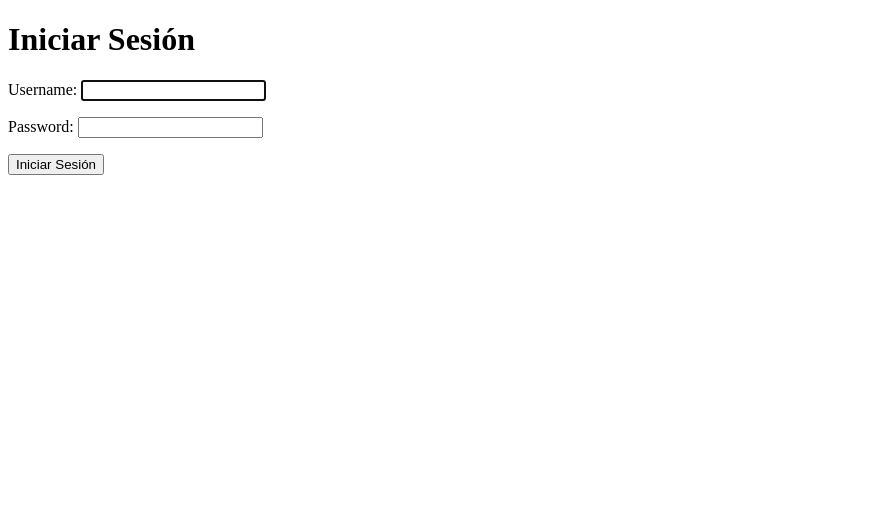
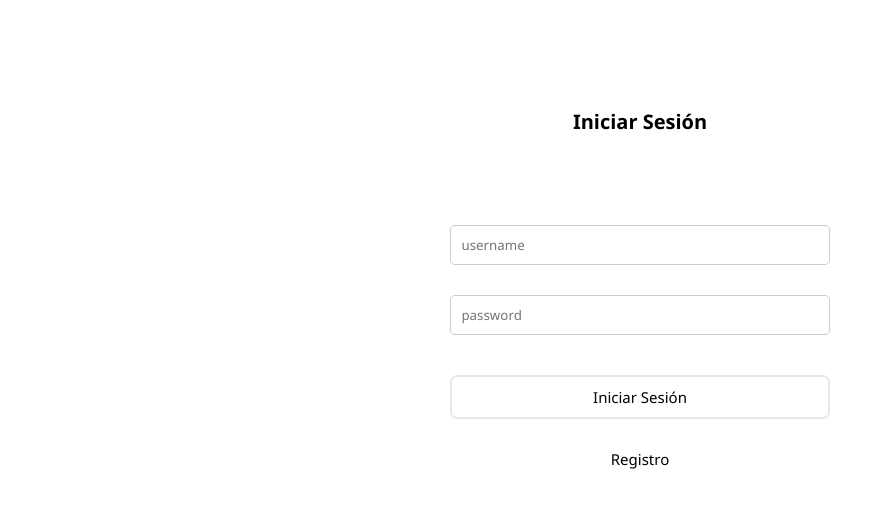
Before and after one commit to YERCKEN/MiGestorEventos, a Django app: page /login/ in a window 1280 px wide. Shown: the top 508 px of the page, without its empty margins (0-885 px from the left). Run offline with Django 5.2, Linux system fonts and the light colour scheme.

Commit message:
+ Sistema de autenticación & Estilo de login y registro
Ya las vista para crear y editar eventos son protegidas es necesario estar logeado para poder entrart a ellas

```diff
--- a/eventos/forms.py
+++ b/eventos/forms.py
@@ -1,6 +1,11 @@
 from django import forms
+from django.contrib.auth.models import User
+from django.contrib.auth.forms import AuthenticationForm
+
+
 from  . import models
 
+# forms de Eventos -------------------------------------------------------------
 class EventoForm(forms.ModelForm):
 
     #llenamoss el list box
@@ -10,24 +15,24 @@ class EventoForm(forms.ModelForm):
         empty_label="Selecciona un organizador"
     )
 
+    # Campo fecha
     fecha = forms.DateField(
-        input_formats=['%d-%m-%Y'],
-        widget=forms.TextInput(attrs={'placeholder': 'dd-mm-yyyy', 'class': 'pequeI'})
+        input_formats=['%Y-%m-%d'],
+        widget=forms.TextInput(attrs={'placeholder': 'yyyy-mm-dd', 'class': 'pequeI'})
         # clase para estilo
-
     )
 
+    # Campo hora
     hora = forms.TimeField(
 
         widget=forms.TextInput(attrs={'placeholder': 'hh:mm', 'class': 'pequeI'})
 
     )
 
+
     class Meta:
         model = models.Eventos
         fields = ['nombre', 'hora', 'fecha', 'lugar', 'descripcion', 'organizador']
-
-
 
     #funcuion para validar el campo nombre
     def clean_nombre(self):
@@ -36,3 +41,30 @@ class EventoForm(forms.ModelForm):
         if "Cancelado" in nombre:
             raise forms.ValidationError("'Cancelado' No es un nombre válido")
         return nombre
+
+
+
+
+# forms de login --------------------------------------------------------------
+class LoginForm(AuthenticationForm):
+    username = forms.CharField(widget=forms.TextInput(attrs={'placeholder': 'username'}))
+    password = forms.CharField(widget=forms.PasswordInput(attrs={'placeholder': 'password'}))
+
+# forms REGISTRO  --------------------------------------------------------------
+class RegistroForm(forms.ModelForm):
+    username = forms.CharField(widget=forms.TextInput(attrs={'placeholder': 'username'}))
+
+    password = forms.CharField(label='Contraseña', widget=forms.PasswordInput(attrs={'placeholder': 'Contraseña'}))
+
+    password2 = forms.CharField(label='Repetir Contraseña', widget=forms.PasswordInput(attrs={'placeholder': 'Repetir Contraseña'}))
+
+    class Meta:
+        model = User
+        fields = ['username']
+
+    # fuNCION PARA VALIDAR LA CONTRASEÑA SI ES IGUAL
+    def clean_password2(self):
+        cd = self.cleaned_data
+        if cd['password'] != cd['password2']:
+            raise forms.ValidationError('Las contraseñas no coinciden.')
+        return cd['password2']
--- /dev/null
+++ b/eventos/static/css/loginRegister.css
@@ -0,0 +1,82 @@
+
+*{
+
+    font-family: 'Segoe UI', Tahoma, Geneva, Verdana, sans-serif;
+}
+
+.contenedorTotal{
+    width: 100%;
+    justify-content: center ;
+    display: flex;
+}
+
+
+.contenedorForm {
+
+    display: flex;
+    justify-content: center;
+
+    flex-wrap: wrap;
+    width: 30%;
+    margin-top: 20px;
+
+
+}
+
+
+.contenedorForm h1{
+    width: 100%;
+    font-size: 20PX;
+    margin-top: 5rem;
+    margin-bottom: 5rem;
+    text-align: center;
+}
+
+.contenedorForm input, button{
+    width: 100%;
+    margin: 10px 0;
+    padding: 10px;
+    border-radius: 5px;
+    border: 1px solid #ccc;
+
+
+    margin-bottom:20px;
+}
+
+
+
+.contenedorForm button {
+    width: 100%;
+    font-size: 15px;
+    margin: 20px 0;
+
+    background-color: white;
+    border: none;
+    border-radius: 7px;
+    cursor: pointer;
+    border: 2px solid #e8e8e8;
+    color: black;
+    transition: 300ms;
+    padding: 10px;
+}
+
+.contenedorForm button:hover {
+    background-color: #eceaea;
+    border: 2px solid white;
+
+}
+
+.contenedorForm a{
+
+
+    text-decoration: none;
+    color: black;
+    font-size: 15px;
+    text-align: center;
+    display: block;
+    margin-top: 10px;
+}
+
+.contenedorForm a:hover{
+    color: #9fa2a9;
+}
--- a/eventos/templates/login.html
+++ b/eventos/templates/login.html
@@ -1,15 +1,34 @@
+
+{% load static %}
+
 <!-- login.html -->
 <!DOCTYPE html>
 <html>
 <head>
     <title>Iniciar Sesión</title>
+    <link rel="stylesheet" href="{% static 'css/loginRegister.css' %}">
 </head>
 <body>
-    <h1>Iniciar Sesión</h1>
+
+
+
     <form method="post">
-        {% csrf_token %}
-        {{ form.as_p }}
-        <button type="submit">Iniciar Sesión</button>
+        <div class="contenedorTotal">
+            <div class="contenedorForm">
+                <h1>Iniciar Sesión</h1>
+
+                {% csrf_token %}
+                {{ form.username }}
+                {{ form.password}}
+
+                <button type="submit">Iniciar Sesión</button>
+
+                <a href="{% url 'registro' %}"> Registro</a>
+            </div>
+
+        </div>
+
     </form>
+
 </body>
 </html>
--- a/eventos/urls.py
+++ b/eventos/urls.py
@@ -9,12 +9,17 @@ urlpatterns = [
     path('eventos/', views.eventos, name='eventos'),
     path('crearEvento/', views.crearEvento, name='crearEvento'),
 
+    path('editarEvento/<int:idEvento>/', views.editarEvento, name='editarEvento'),
+
+
     # Clases
     path('organizadores/', views.Organizadores.as_view(), name='organizadores'),
 
     path('organizadores/nuevo', views.CrearOrganizador.as_view(), name='crearOrganizador'),
 
     # LOGIN
-    path('login/', LoginView.as_view(template_name='login.html'), name='login'),
+    path('login/',views.Login, name='login'),
+    path('registro/', views.Registro, name='registro'),
+    path('logout/', views.cerrarSesion, name='cerrarSesion'),
 
 ]
--- a/eventos/views.py
+++ b/eventos/views.py
@@ -11,16 +11,22 @@ from . import forms
 from django.views.generic import ListView, CreateView
 from django.urls import reverse_lazy
 
+# para los formulario de login y registro
+from django.contrib.auth import authenticate, login, logout
+from django.contrib.auth.decorators import login_required
+
+
+
 # Vista de eventos ------------------------------------------------------------
 
 def eventos (request):
 
-    eventos = Eventos.objects.all()
-
+    eventos = Eventos.objects.all().order_by('-id')
     return render(request, 'eventos.html', {'eventos': eventos, })
 
 # Vista de crear eventos ------------------------------------------------------
 
+@login_required
 def crearEvento(request):
 
     if request.method == 'POST':
@@ -34,7 +40,32 @@ def crearEvento(request):
 
         form = forms.EventoForm()
 
-    return render(request, 'crearEventos.html', {'form': form})
+    return render(request, 'eventosForms.html', {'form': form, 'creando': True})
+
+
+# Nueva Vista para editar eventos ------------------------------------------------------
+@login_required
+def editarEvento(request, idEvento):
+
+    evento = Eventos.objects.get(id=idEvento)
+
+    if request.method == 'POST':
+
+        form = forms.EventoForm(request.POST, instance=evento)
+
+        if form.is_valid():
+
+            print('Formulario valido')
+            form.save()
+            return redirect('eventos')
+    else:
+
+        print('Formulario invalido')
+        form = forms.EventoForm(instance=evento)
+
+    return render(request, 'eventosForms.html', {'form': form, 'creando': False})
+
+
 
 
 # Vista de organizadores basada en clases -------------------------------------
@@ -55,4 +86,47 @@ class CrearOrganizador(CreateView):
 # Vista de login --------------------------------------------------------------
 
 
+
+def Login(request):
+    if request.method == 'POST':
+
+        form = forms.LoginForm(request, data=request.POST)
+
+        if form.is_valid():
+            username = form.cleaned_data.get('username')
+            password = form.cleaned_data.get('password')
+            user = authenticate(request, username=username, password=password)
+
+            if user is not None:
+                login(request, user)
+
+                return redirect('eventos')
+    else:
+        form = forms.LoginForm()
+
+    return render(request, 'login.html', {'form': form})
+
+
 # vista de Registro -----------------------------------------------------------
+
+def Registro(request):
+    if request.method == 'POST':
+
+        form = forms.RegistroForm(request.POST)
+
+        if form.is_valid():
+            new_user = form.save(commit=False)
+            new_user.set_password(form.cleaned_data['password'])
+            new_user.save()
+
+            return redirect('login')
+    else:
+        form = forms.RegistroForm()
+
+    return render(request, 'registro.html', {'form': form})
+
+
+def cerrarSesion(request):
+
+    logout(request)
+    return redirect('eventos')
```
Also changed, not shown: eventos/static/css/eventos.css (+54 -0 lines), eventos/templates/crearEventos.html (deleted, +0 -58 lines), eventos/templates/eventos.html (+24 -1 lines), eventos/templates/eventosForms.html (added, +46 -0 lines), eventos/templates/registro.html (added, +31 -0 lines), db.sqlite3.
